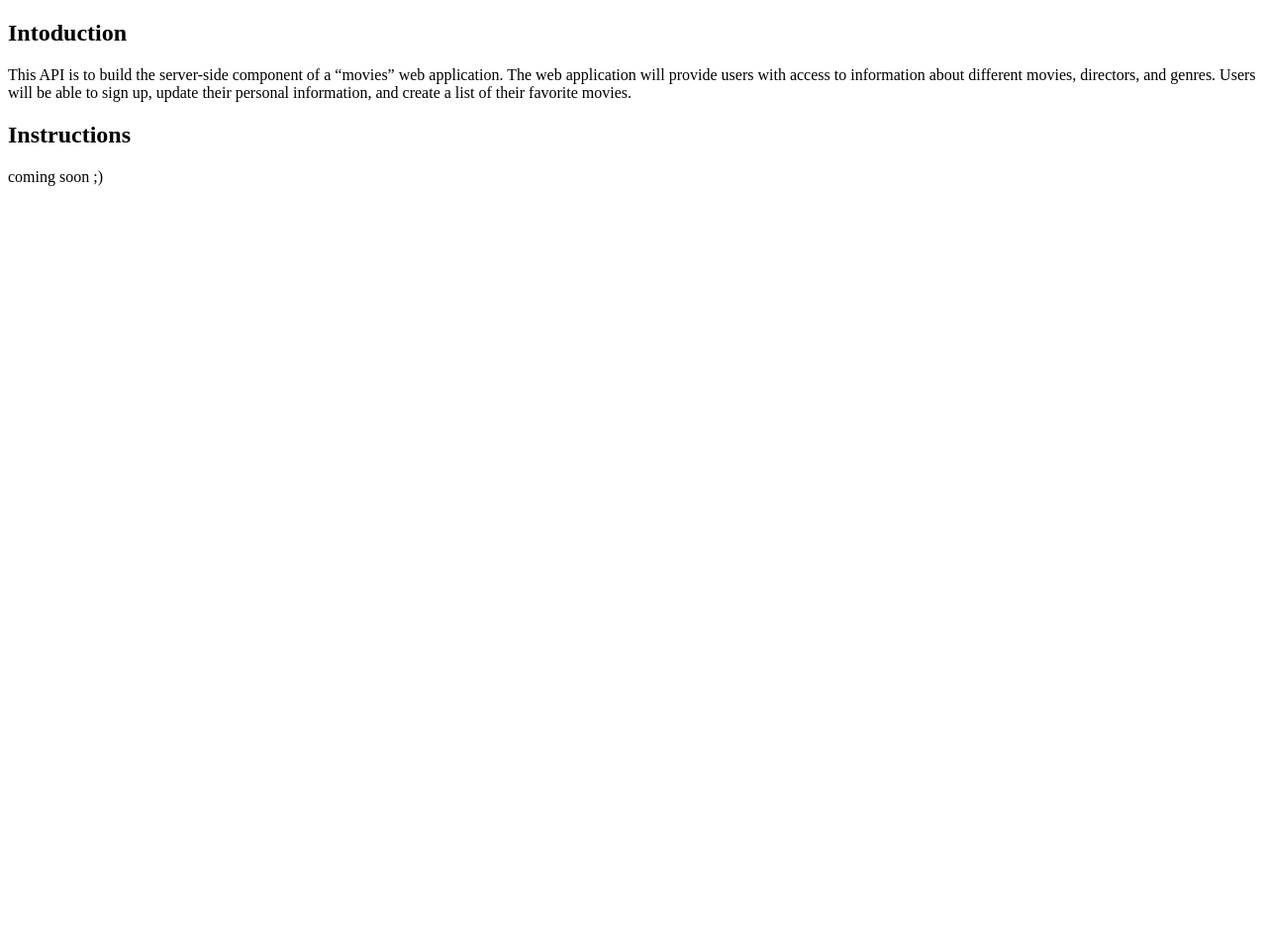
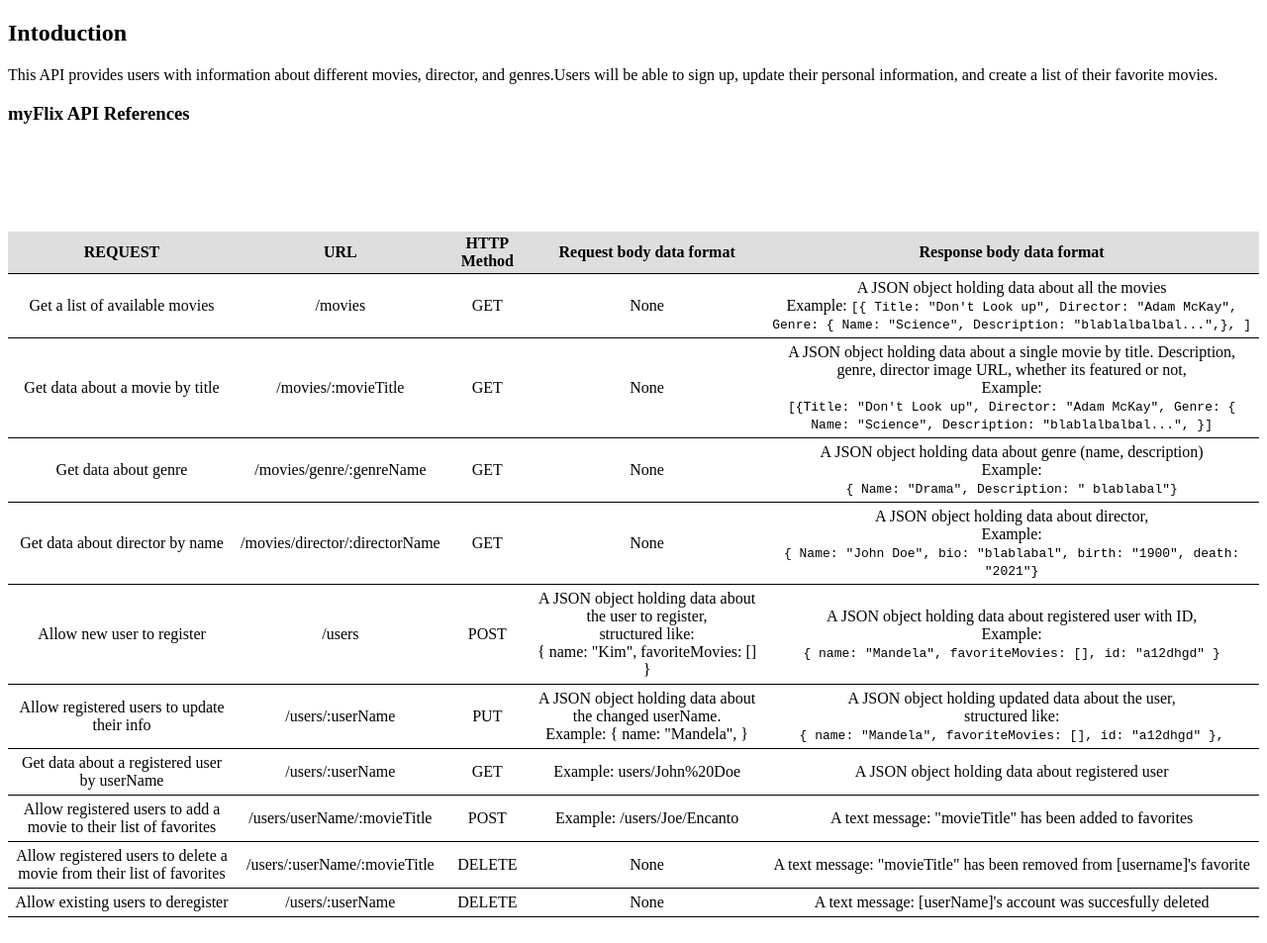
Before and after one commit to YayehK/movie_api, a website: page public/documentation.html in a window 1280 px wide. Shown: the whole page at 99% size. Before the commit the page ends 800 px from the top, so only its background shows below. Drawn offline with Linux system fonts and the light colour scheme.

Commit message:
if applied, this commit will have updated the documentation.html

```diff
--- a/public/documentation.html
+++ b/public/documentation.html
@@ -6,17 +6,192 @@
     <meta name="viewport" content="width=device-width, initial-scale=1.0" />
     <title>DOCUMENTATION</title>
   </head>
+  <style>
+    table {
+      /* border: 1px solid red; */
+      border-collapse: collapse;
+    }
+    th {
+      padding: 3px;
+      text-align: center;
+      border-bottom: 1px solid black;
+      background-color: rgb(223, 222, 222);
+    }
+
+    td {
+      padding: 5px;
+      text-align: center;
+      border-bottom: 1px solid black;
+    }
+  </style>
   <body>
     <h2>Intoduction</h2>
     <p>
-      This API is to build the server-side component of a “movies” web
-      application. The web application will provide users with access to
-      information about different movies, directors, and genres. Users will be
-      able to sign up, update their personal information, and create a list of
-      their favorite movies.
+      This API provides users with information about different movies, director,
+      and genres.Users will be able to sign up, update their personal
+      information, and create a list of their favorite movies.
     </p>
+    <h3>myFlix API References</h3>
 
-    <h2>Instructions</h2>
-    <p>coming soon ;)</p>
+    <table>
+      <thead>
+        <th>REQUEST</th>
+        <th>URL</th>
+        <th>HTTP Method</th>
+        <th>Request body data format</th>
+        <th>Response body data format</th>
+      </thead>
+      <tr>
+        <td>Get a list of available movies</td>
+        <td>/movies</td>
+        <td>GET</td>
+        <td>None</td>
+        <td>
+          A JSON object holding data about all the movies <br />
+          Example:
+          <code>
+            [{ Title: "Don't Look up", Director: "Adam McKay", Genre: { Name:
+            "Science", Description: "blablalbalbal...",}, ]
+          </code>
+        </td>
+      </tr>
+      <!-- <tr>
+        <td>Add a movie</td>
+        <td>/movies</td>
+        <td>POST</td>
+        <td>
+          A JSON object holding data about the movie to add, structured like:
+          {title: 'Don\'t Look Up',Genre: 'Drama', Director: John Doe}
+        </td>
+        <td>
+          A JSON object holding data about the movie that was added, including
+          movieTitle and user ID.
+        </td>
+      </tr> -->
+      <tr>
+        <td>Get data about a movie by title</td>
+        <td>/movies/:movieTitle</td>
+        <td>GET</td>
+        <td>None</td>
+        <td>
+          A JSON object holding data about a single movie by title. Description,
+          genre, director image URL, whether its featured or not, <br />
+          Example:
+          <br />
+          <code>
+            [{Title: "Don't Look up", Director: "Adam McKay", Genre: { Name:
+            "Science", Description: "blablalbalbal...", }]
+          </code>
+        </td>
+        <br />
+      </tr>
+
+      <tr>
+        <td>Get data about genre</td>
+        <td>/movies/genre/:genreName</td>
+        <td>GET</td>
+        <td>None</td>
+        <td>
+          A JSON object holding data about genre (name, description)<br />
+          Example:
+          <br />
+          <code> { Name: "Drama", Description: " blablabal"} </code>
+        </td>
+        <br />
+      </tr>
+
+      <tr>
+        <td>Get data about director by name</td>
+        <td>/movies/director/:directorName</td>
+        <td>GET</td>
+        <td>None</td>
+        <td>
+          A JSON object holding data about director,<br />
+          Example:
+          <br />
+          <code>
+            { Name: "John Doe", bio: "blablabal", birth: "1900", death: "2021"}
+          </code>
+        </td>
+        <br />
+      </tr>
+
+      <tr>
+        <td>Allow new user to register</td>
+        <td>/users</td>
+        <td>POST</td>
+        <td>
+          A JSON object holding data about the user to register,<br />
+          structured like: <br />
+          { name: "Kim", favoriteMovies: [] }
+        </td>
+        <td>
+          A JSON object holding data about registered user with ID,<br />
+          Example:
+          <br />
+          <code> { name: "Mandela", favoriteMovies: [], id: "a12dhgd" } </code>
+        </td>
+        <br />
+      </tr>
+
+      <tr>
+        <td>Allow registered users to update their info</td>
+        <td>/users/:userName</td>
+        <td>PUT</td>
+        <td>
+          A JSON object holding data about the changed userName. <br />
+          Example: { name: "Mandela", }
+        </td>
+        <td>
+          A JSON object holding updated data about the user,<br />
+          structured like:
+          <br />
+          <code> { name: "Mandela", favoriteMovies: [], id: "a12dhgd" }, </code>
+        </td>
+        <br />
+      </tr>
+
+      <tr>
+        <td>Get data about a registered user by userName</td>
+        <td>/users/:userName</td>
+        <td>GET</td>
+        <td>Example: users/John%20Doe</td>
+        <td>A JSON object holding data about registered user<br /></td>
+      </tr>
+
+      <tr>
+        <td>
+          Allow registered users to add a movie to their list of favorites
+        </td>
+        <td>/users/userName/:movieTitle</td>
+        <td>POST</td>
+        <td>Example: /users/Joe/Encanto</td>
+        <td>A text message: "movieTitle" has been added to favorites<br /></td>
+      </tr>
+
+      <tr>
+        <td>
+          Allow registered users to delete a movie from their list of favorites
+        </td>
+        <td>/users/:userName/:movieTitle</td>
+        <td>DELETE</td>
+        <td>None</td>
+        <td>
+          A text message: "movieTitle" has been removed from [username]'s
+          favorite<br />
+        </td>
+      </tr>
+
+      <tr>
+        <td>Allow existing users to deregister</td>
+        <td>/users/:userName</td>
+        <td>DELETE</td>
+        <td>None</td>
+        <td>
+          A text message: [userName]'s account was succesfully deleted<br />
+        </td>
+      </tr>
+    </table>
+    <br />
   </body>
 </html>
```
